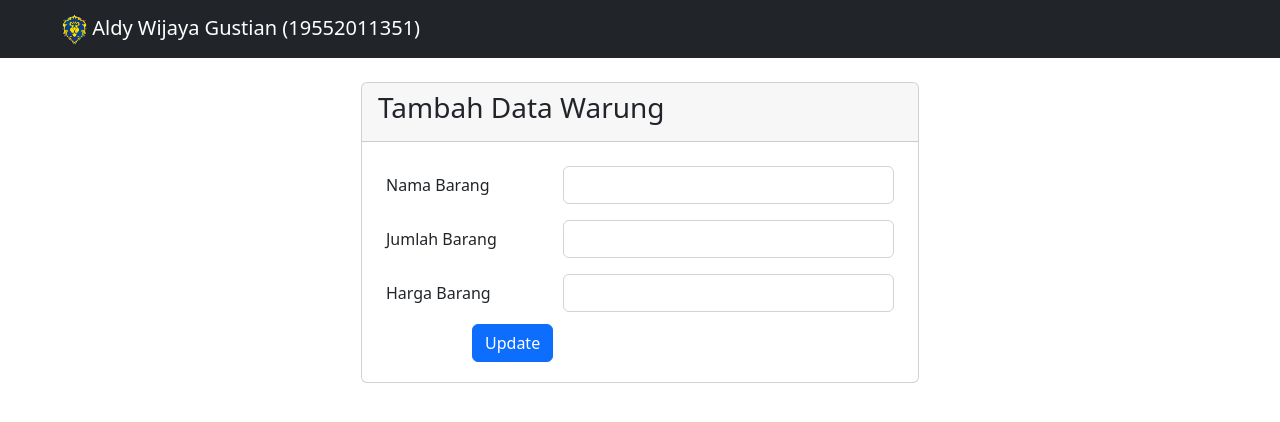
After one commit to aldywijayag/uas-web1, a PHP site: page /web1/views/tambahwarung.php in a window 1280 px wide. The commit adds this page. Shown: the top 422 px of the page. Run offline with PHP 8.4, Linux system fonts and the light colour scheme.

Commit message:
first commit

```diff
--- a/data/warung.php
+++ b/data/warung.php
@@ -14,7 +14,8 @@ class Warung
         $this->conn = $conn;
     }
 
-	function fetch(){
+    function fetch()
+    {
         $query = "SELECT * FROM " . $this->table;
         $stmt = $this->conn->prepare($query);
         $stmt->execute();
@@ -88,7 +89,6 @@ class Warung
         return false;
     }
 
-
     //LibraryDelete
     function delete()
     {
@@ -102,6 +102,4 @@ class Warung
 
         return false;
     }
-
-
 }
--- /dev/null
+++ b/views/tambahwarung.php
@@ -0,0 +1,72 @@
+<!DOCTYPE html>
+<html lang="en">
+
+<head>
+    <meta charset="UTF-8">
+    <meta http-equiv="X-UA-Compatible" content="IE=edge">
+    <meta name="viewport" content="width=device-width, initial-scale=1.0">
+    <title>Tambah Warung</title>
+    <link href="https://cdn.jsdelivr.net/npm/bootstrap@5.2.2/dist/css/bootstrap.min.css" rel="stylesheet" integrity="sha384-Zenh87qX5JnK2Jl0vWa8Ck2rdkQ2Bzep5IDxbcnCeuOxjzrPF/et3URy9Bv1WTRi" crossorigin="anonymous">
+    <script src="https://cdn.jsdelivr.net/npm/bootstrap@5.2.2/dist/js/bootstrap.bundle.min.js" integrity="sha384-OERcA2EqjJCMA+/3y+gxIOqMEjwtxJY7qPCqsdltbNJuaOe923+mo//f6V8Qbsw3" crossorigin="anonymous"></script>
+
+</head>
+
+<body>
+    <!-- Nav Bar-->
+    <nav class="navbar navbar-expand-lg navbar-dark bg-dark sticky-top">
+        <div class="container-fluid">
+            <a class="navbar-brand" href="#" style="margin-left: 50px;">
+                <img src="../assets/alliance.png" alt="Logo" width="25">
+                Aldy Wijaya Gustian (19552011351)
+            </a>
+
+            <!-- Collapse Navbar-->
+            <button class="navbar-toggler" type="button" data-bs-toggle="collapse" data-bs-target="#navbarSupportedContent" aria-controls="navbarSupportedContent" aria-expanded="false" aria-label="Toggle navigation">
+                <span class="navbar-toggler-icon"></span>
+            </button>
+
+            <div class="collapse navbar-collapse" id="navbarSupportedContent">
+            </div>
+        </div>
+    </nav>
+
+    <div class="container">
+        <div class="card mt-4 w-50 mx-auto">
+            <div class="card-header">
+                <h3>Tambah Data Warung</h3>
+            </div>
+            <div class="card-body">
+                <form method="post" action="">
+                    <input type="hidden" name="id_barang" class="form-control" id="id_barang" value="">
+                    <div class="form-group row p-2">
+                        <label for="nama_barang" class="col-sm-4 col-form-label">Nama Barang</label>
+                        <div class="col-sm-8">
+                            <input type="text" name="nama_barang" class="form-control" id="nama_barang" value="">
+                        </div>
+                    </div>
+                    <div class="form-group row p-2">
+                        <label for="jumlah_barang" class="col-sm-4 col-form-label">Jumlah Barang</label>
+                        <div class="col-sm-8">
+                            <input type="number" name="jumlah_barang" class="form-control" id="jumlah_barang" value="">
+                        </div>
+                    </div>
+                    <div class="form-group row p-2">
+                        <label for="harga_barang" class="col-sm-4 col-form-label">Harga Barang</label>
+                        <div class="col-sm-8">
+                            <input type="number" name="harga_barang" class="form-control" id="harga_barang" value="">
+                        </div>
+                    </div>
+                    <div class="form-group row p-1">
+                        <label for="alamat" class="col-sm-2 col-form-label"></label>
+                        <div class="col-sm-8">
+                            <input type="submit" name="tambah" class="btn btn-primary" value="Update">
+                        </div>
+                    </div>
+                </form>
+            </div>
+        </div>
+    </div>
+
+</body>
+
+</html>
```
Also changed, not shown: api/warung/delete.php (+4 -4 lines), index.php (+49 -15 lines), views/editwarung.php (added, +72 -0 lines), api/warung/fetch.php (line endings or trailing spaces), api/warung/get.php (indentation only). Lines whose indentation alone changed are shown as unchanged.
